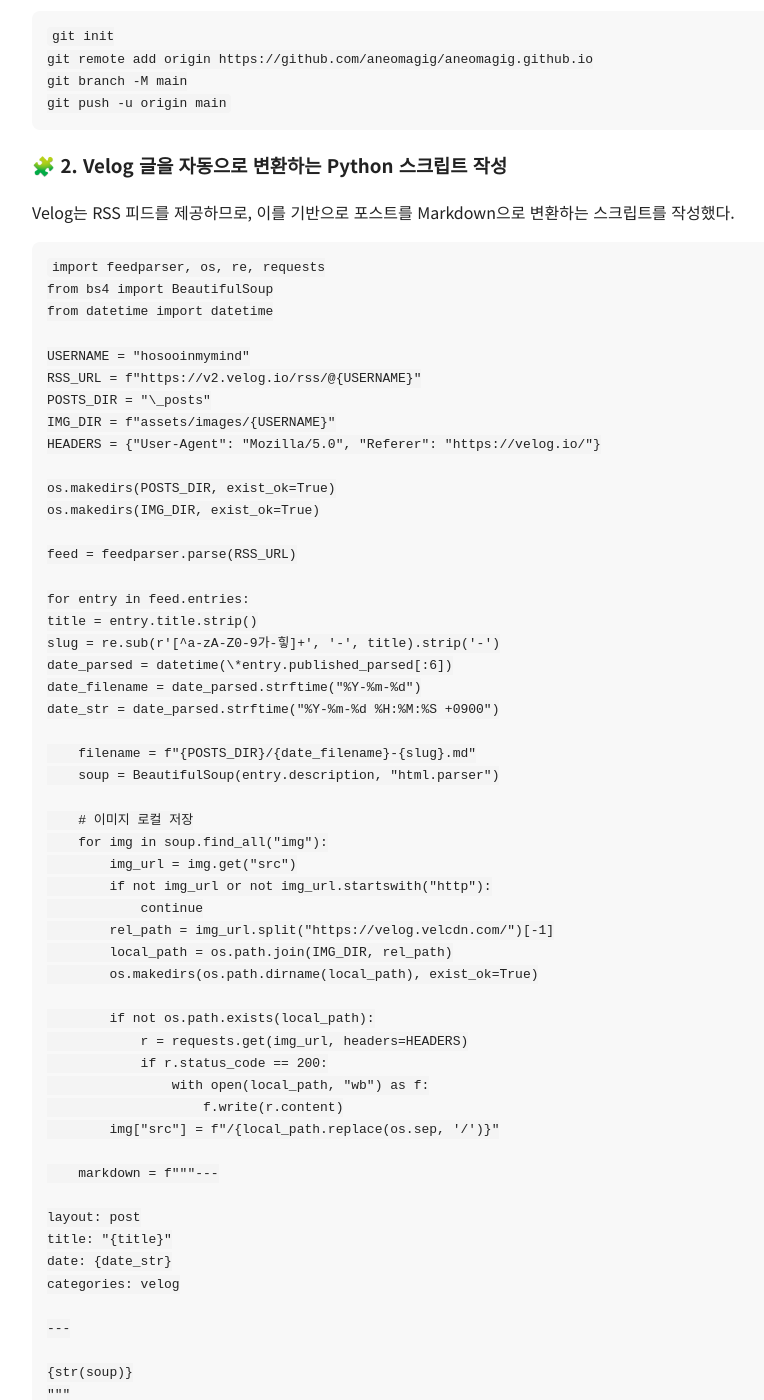
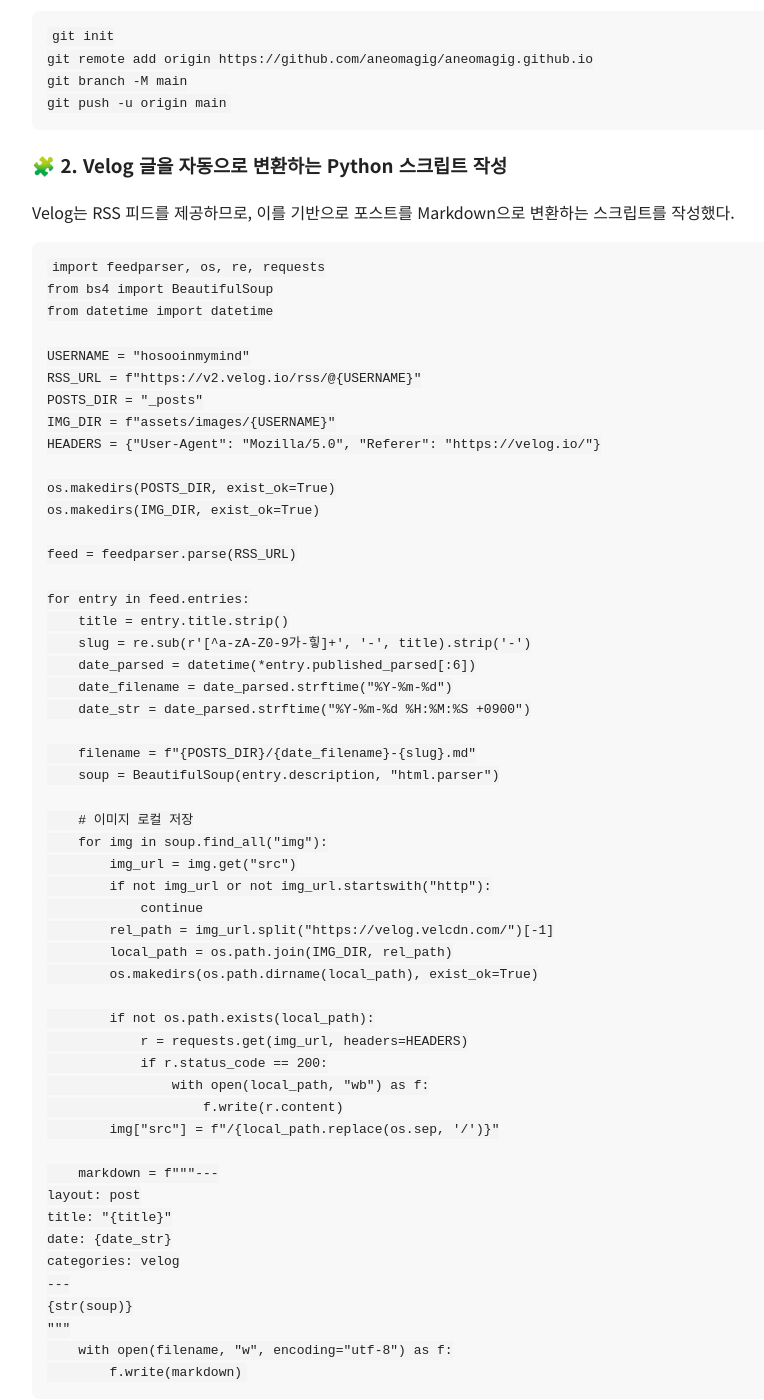
Before and after one commit to aneomagig/aneomagig.github.io, a Jekyll site: the page built from _posts/2025-10-29-Side-Project-Velog-글을-자동으로-GitHub-Pages-블로그로-동기화하기-with-Jekyll-GitHub-Actions-Discord-알림까지-전송하기.md, in a window 1280 px wide and 1400 px high, scrolled down 895 px. Shown: the whole window, without its empty margins (160-924 px from the left). Built offline with Jekyll 4.4.1, drawn with Linux system fonts in a browser that asks for light colours; some of the changed text lies outside the part shown.

Commit message:
🪄 Auto-sync Velog posts

```diff
--- a/_posts/2025-10-29-Side-Project-Velog-글을-자동으로-GitHub-Pages-블로그로-동기화하기-with-Jekyll-GitHub-Actions-Discord-알림까지-전송하기.md
+++ b/_posts/2025-10-29-Side-Project-Velog-글을-자동으로-GitHub-Pages-블로그로-동기화하기-with-Jekyll-GitHub-Actions-Discord-알림까지-전송하기.md
@@ -33,7 +33,7 @@ from datetime import datetime
 
 USERNAME = "hosooinmymind"
 RSS_URL = f"https://v2.velog.io/rss/@{USERNAME}"
-POSTS_DIR = "\_posts"
+POSTS_DIR = "_posts"
 IMG_DIR = f"assets/images/{USERNAME}"
 HEADERS = {"User-Agent": "Mozilla/5.0", "Referer": "https://velog.io/"}
 
@@ -43,11 +43,11 @@ os.makedirs(IMG_DIR, exist_ok=True)
 feed = feedparser.parse(RSS_URL)
 
 for entry in feed.entries:
-title = entry.title.strip()
-slug = re.sub(r'[^a-zA-Z0-9가-힣]+', '-', title).strip('-')
-date_parsed = datetime(\*entry.published_parsed[:6])
-date_filename = date_parsed.strftime("%Y-%m-%d")
-date_str = date_parsed.strftime("%Y-%m-%d %H:%M:%S +0900")
+    title = entry.title.strip()
+    slug = re.sub(r'[^a-zA-Z0-9가-힣]+', '-', title).strip('-')
+    date_parsed = datetime(*entry.published_parsed[:6])
+    date_filename = date_parsed.strftime("%Y-%m-%d")
+    date_str = date_parsed.strftime("%Y-%m-%d %H:%M:%S +0900")
 
     filename = f"{POSTS_DIR}/{date_filename}-{slug}.md"
     soup = BeautifulSoup(entry.description, "html.parser")
@@ -69,19 +69,15 @@ date_str = date_parsed.strftime("%Y-%m-%d %H:%M:%S +0900")
         img["src"] = f"/{local_path.replace(os.sep, '/')}"
 
     markdown = f"""---
-
 layout: post
 title: "{title}"
 date: {date_str}
 categories: velog
-
 ---
-
 {str(soup)}
 """
-with open(filename, "w", encoding="utf-8") as f:
-f.write(markdown)</code></pre><p>이 스크립트는</p>
-
+    with open(filename, "w", encoding="utf-8") as f:
+        f.write(markdown)</code></pre><p>이 스크립트는</p>
 <ul>
 <li>RSS에서 포스트 내용을 파싱</li>
 <li>Velog 이미지(velcdn.com)를 로컬로 다운로드</li>
@@ -124,9 +121,7 @@ runs-on: ubuntu-latest
           git add .
           git diff --quiet &amp;&amp; git diff --staged --quiet || git commit -m "🪄 Auto-sync Velog posts"
           git push
-
 </code></pre><p>이제 매일 지정된 시간마다</p>
-
 <ul>
 <li>RSS → 포스트 변환</li>
 <li>자동 커밋 &amp; push</li>
@@ -161,11 +156,9 @@ runs-on: ubuntu-latest
 
     # HTML 경로 수정
     img["src"] = f"/{local_path.replace(os.sep, '/')}"</code></pre><p>이 코드는 다음을 수행한다:
-
-① RSS의 <img/> 태그에서 원본 src 추출 <a href="https://velog.velcdn.com/">https://velog.velcdn.com/</a>...
-② 이미지 파일을 assets/images/USERNAME/ 아래에 저장 로컬 정적 파일로 변환
-③ HTML 내 src 경로를 /assets/... 로 교체 Jekyll에서 로드 가능하게 변경</p>
-
+① RSS의 <img/> 태그에서 원본 src 추출    <a href="https://velog.velcdn.com/">https://velog.velcdn.com/</a>...
+② 이미지 파일을 assets/images/USERNAME/ 아래에 저장    로컬 정적 파일로 변환
+③ HTML 내 src 경로를 /assets/... 로 교체    Jekyll에서 로드 가능하게 변경</p>
 <p>결과적으로 GitHub Pages에서도 모든 이미지가 깨지지 않고 표시되었다.
 특히 requests.get()에 User-Agent 헤더를 추가한 것이 중요했다.
 Velog의 CDN이 기본 요청(헤더 없는 요청)을 차단하기 때문이다.</p>
@@ -209,9 +202,9 @@ os.makedirs(IMAGE_DIR, exist_ok=True)
 
 feed = feedparser.parse(VELG_FEED_URL)
 for entry in feed.entries:
-title = re.sub(r'[\\/*?:"&lt;&gt;|]', '', entry.title.strip())
-date = datetime(\*entry.published_parsed[:6])
-filename = f"{SAVE_DIR}/{date.strftime('%Y-%m-%d')}-{title.replace(' ', '-')}.md"
+    title = re.sub(r'[\\/*?:"&lt;&gt;|]', '', entry.title.strip())
+    date = datetime(*entry.published_parsed[:6])
+    filename = f"{SAVE_DIR}/{date.strftime('%Y-%m-%d')}-{title.replace(' ', '-')}.md"
 
     soup = BeautifulSoup(entry.description, "html.parser")
     for img in soup.find_all("img"):
@@ -281,7 +273,6 @@ uses: actions/checkout@v3
           curl -H "Content-Type: application/json" \
             -d '{"content": "✅ Velog 동기화 완료! 새로운 포스트가 블로그에 반영되었습니다."}' \
             ${{ secrets.DISCORD_WEBHOOK_URL }}</code></pre><h3 id="5️⃣-discord-webhook-설정">5️⃣ Discord Webhook 설정</h3>
-
 <p>디스코드 서버에서 → 서버 설정 → 통합 → Webhook → 새 웹훅 만들기
 복사한 URL을 GitHub Secrets에 추가
 🔹 GitHub → Settings → Secrets → Actions → New repository secret</p>
```
Also changed, not shown: other parts of _posts/2025-10-29-Side-Project-Velog-글을-자동으로-GitHub-Pages-블로그로-동기화하기-with-Jekyll-GitHub-Actions-Discord-알림까지-전송하기.md (+19 -19 lines).
